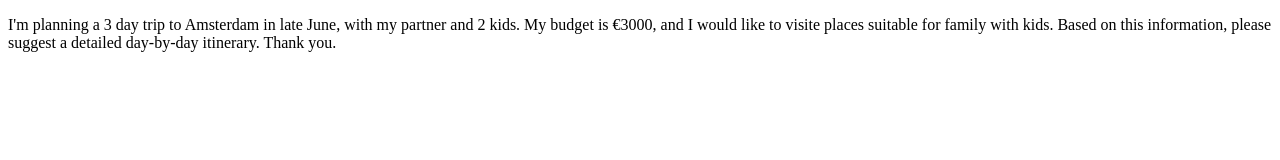
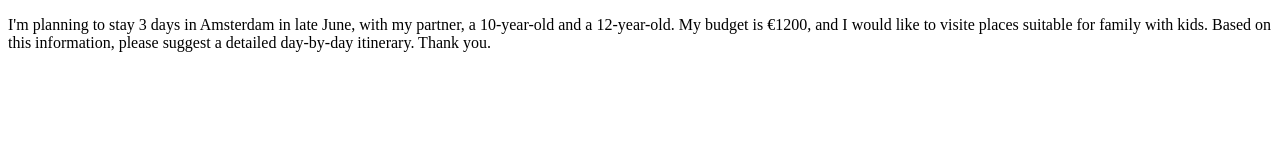
Before and after one commit to Woni27/Woni27.github.io, a plain HTML site: page Itinerary.html in a window 1280 px wide. Drawn offline with Linux system fonts and the light colour scheme.

Commit message:
Update Itinerary.html

```diff
--- a/Itinerary.html
+++ b/Itinerary.html
@@ -4,7 +4,7 @@
     <title>Prompt</title>
 </head>
 <body>
-    <p>I'm planning a 3 day trip to Amsterdam in late June, with my partner and 2 kids. My budget is €3000, and I would like to visite places suitable for family with kids.
+    <p>I'm planning to stay 3 days in Amsterdam in late June, with my partner, a 10-year-old and a 12-year-old. My budget is €1200, and I would like to visite places suitable for family with kids.
 
 Based on this information, please suggest a detailed day-by-day itinerary. Thank you.
 </p>
```
